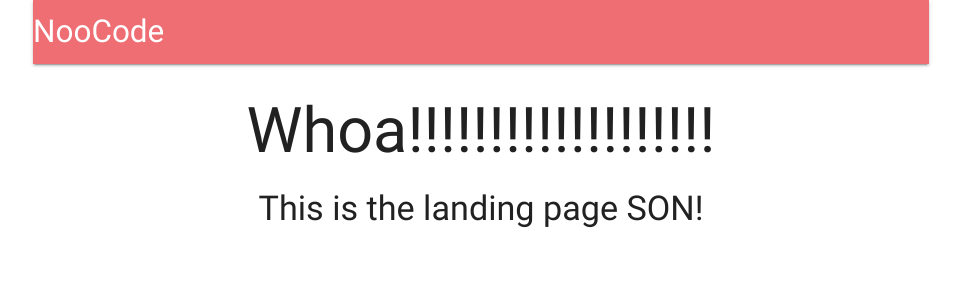
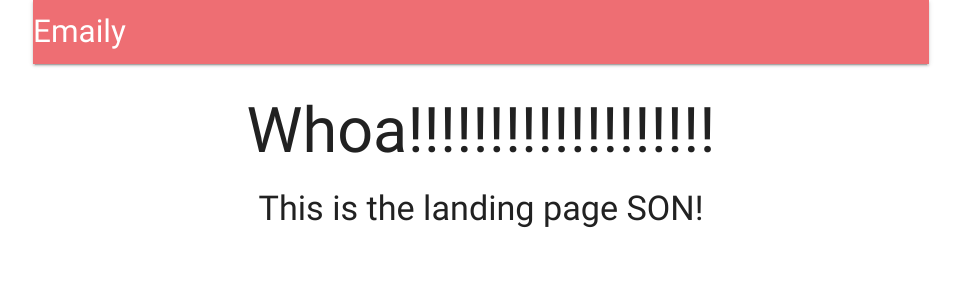
Before and after one commit to cronwel/noocode, a React (Create React App) app in the folder client/: page / in a window 1280 px wide. Shown: the top 300 px of the page, without its empty margins (159-1120 px from the left). Built offline with nearby package versions, Linux system fonts and the light colour scheme; no server answers.

Commit message:
Header update, reflects credit increase-not functional

```diff
--- a/client/src/actions/index.js
+++ b/client/src/actions/index.js
@@ -3,10 +3,12 @@ import { FETCH_USER } from './types';
 
 export const fetchUser = () => async dispatch => {
   const res = await axios.get('/api/current_user');
+
   dispatch({ type: FETCH_USER, payload: res.data });
 };
 
 export const handleToken = token => async dispatch => {
   const res = await axios.post('/api/stripe', token);
+
   dispatch({ type: FETCH_USER, payload: res.data });
 };
--- a/client/src/components/Header.js
+++ b/client/src/components/Header.js
@@ -19,12 +19,16 @@ class Header extends Component {
           <li key="1">
             <Payments />
           </li>,
+          <li key="3" style={{ margin: '0 10px' }}>
+            Credits: {this.props.auth.credits}
+          </li>,
           <li key="2">
-            <a href="/api/logout">Log Out</a>
+            <a href="/api/logout">Logout</a>
           </li>
         ];
     }
   }
+
   render() {
     return (
       <nav>
@@ -33,7 +37,7 @@ class Header extends Component {
             to={this.props.auth ? '/surveys' : '/'}
             className="left brand-logo"
           >
-            NooCode
+            Emaily
           </Link>
           <ul className="right">{this.renderContent()}</ul>
         </div>
@@ -42,8 +46,8 @@ class Header extends Component {
   }
 }
 
-function mapStateToProps(state) {
-  return { auth: state.auth };
+function mapStateToProps({ auth }) {
+  return { auth };
 }
 
 export default connect(mapStateToProps)(Header);
--- a/client/src/components/Payments.js
+++ b/client/src/components/Payments.js
@@ -7,8 +7,8 @@ class Payments extends Component {
   render() {
     return (
       <StripeCheckout
-        name="Noocode"
-        description="$5.00 for 5 email credits"
+        name="Emaily"
+        description="$5 for 5 email credits"
         amount={500}
         token={token => this.props.handleToken(token)}
         stripeKey={process.env.REACT_APP_STRIPE_KEY}
--- a/client/src/index.js
+++ b/client/src/index.js
@@ -8,6 +8,8 @@ import reduxThunk from 'redux-thunk';
 import App from './components/App';
 import reducers from './reducers';
 
+import axios from 'axios';
+window.axios = axios;
 const store = createStore(reducers, {}, applyMiddleware(reduxThunk));
 
 ReactDOM.render(
```
